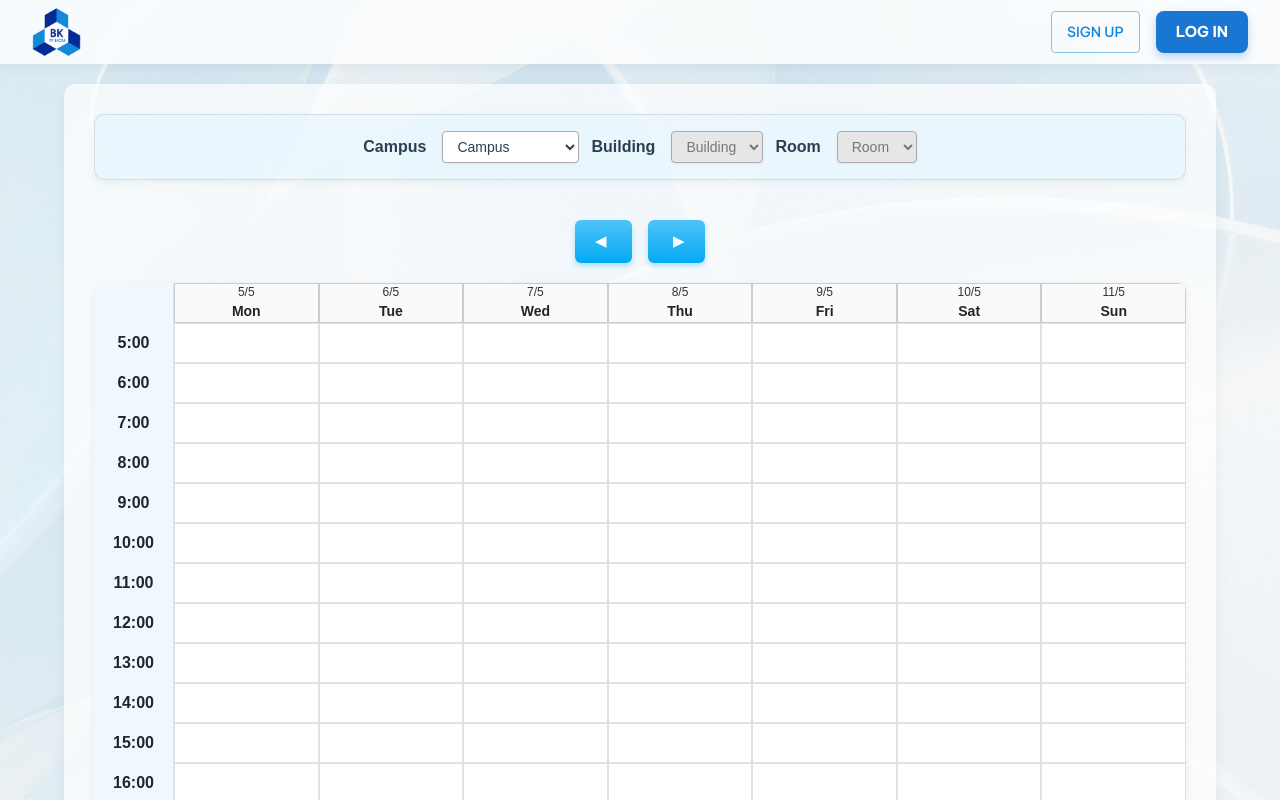
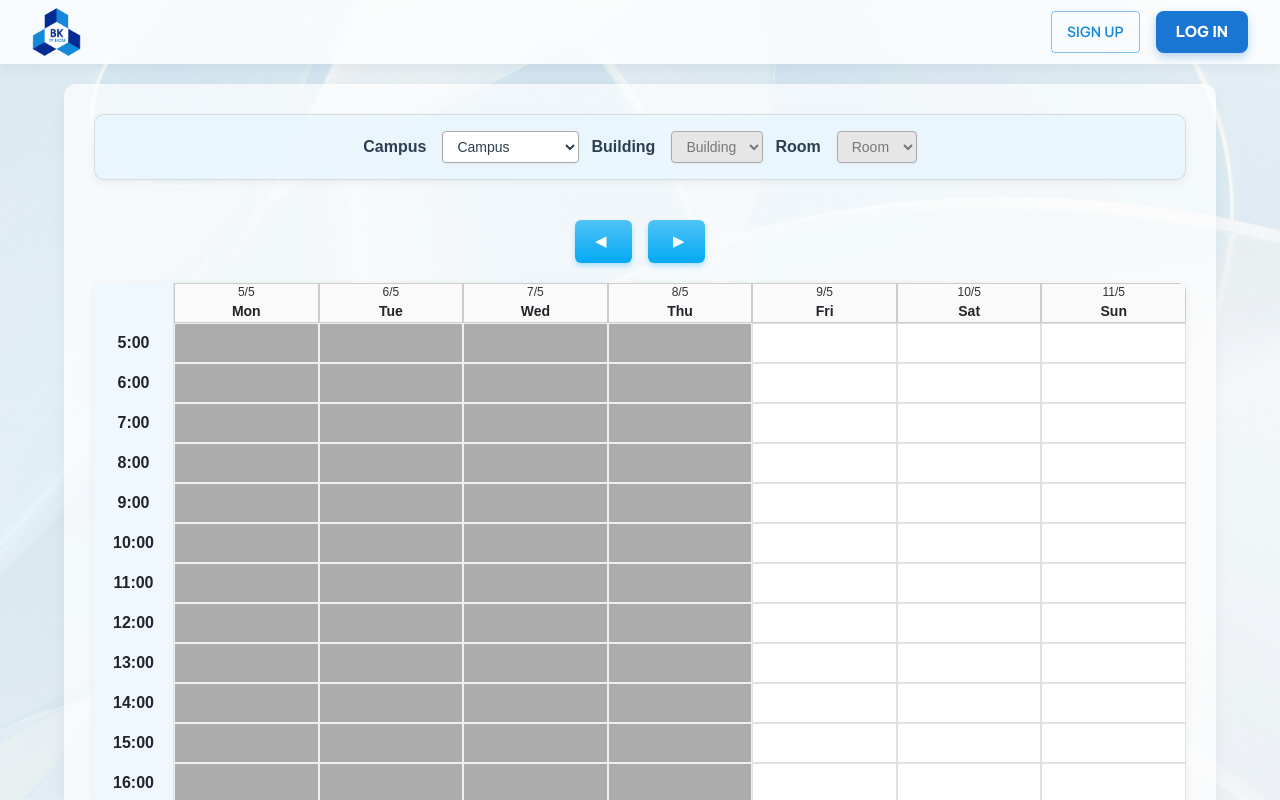
Before and after one commit to DucAnnee/ASE-Project-242, a React (Vite) app in the folder Frontend/: page /schedule in a window 1280 px wide. Shown: the top 800 px of the page. Built offline with nearby package versions, Linux system fonts and the light colour scheme.

Commit message:
feat: implement disabled time slot in the past

```diff
--- a/Frontend/src/pages/BookingHistory.jsx
+++ b/Frontend/src/pages/BookingHistory.jsx
@@ -35,7 +35,7 @@ export default function BookingHistory() {
     const fetchBookingHistory = async () => {
       setLoading(true);
       try {
-        console.log(userInfo.username);
+        // console.log(userInfo.username);
         const res = await api.post(
           "/api/booking/userBookings",
           {
@@ -54,7 +54,7 @@ export default function BookingHistory() {
           const start = new Date(booking.start_time);
           const end = new Date(booking.end_time);
 
-          console.log(start.toLocaleDateString("sv-SE"));
+          // console.log(start.toLocaleDateString("sv-SE"));
 
           return {
             campus: meta.campus || "Unknown",
@@ -94,6 +94,7 @@ export default function BookingHistory() {
         ([id, value]) => value.building === selectedBooking.building,
       );
       if (!buildingEntry) {
+        toast.dismiss();
         toast.error("Building ID not found.");
         return;
       }
@@ -107,7 +108,7 @@ export default function BookingHistory() {
       });
 
       const room_id = roomIdRes.data.room_id;
-      console.log("Room ID:", room_id);
+      // console.log("Room ID:", room_id);
 
       const parseTime12 = (timeStr) => {
         const [hourMin, period] = timeStr.split(" ");
@@ -140,16 +141,17 @@ export default function BookingHistory() {
         end_time: end.toISOString(),
       });
 
-      console.log("Cancel response:", res.data);
+      // console.log("Cancel response:", res.data);
+      toast.dismiss();
       toast.success("Booking cancelled successfully");
       console.log("Booking cancelled successfully");
       setRefreshFlag((v) => v + 1);
     } catch (err) {
       console.error("Error canceling booking:", err);
+      toast.dismiss();
       toast.error("Failed to cancel booking");
       setOpenConfirmDialog(false);
       setSelectedBooking(null);
-      toast.error("Failed to cancel booking");
     }
   };
   const columns = [
@@ -176,9 +178,25 @@ export default function BookingHistory() {
       flex: 2,
       sortable: false,
       filterable: false,
+
       renderCell: (params) => {
-        const isFutureBooking = params.row.date > currentDate;
         const isCancelled = params.row.status === "cancelled";
+
+        // Extract and parse start time (e.g., "05:00 PM")
+        const [startTimeStr] = params.row.time.split("–").map((s) => s.trim());
+        const [startTime, period] = startTimeStr.split(" ");
+        let [hour, minute] = startTime.split(":").map(Number);
+        if (period === "PM" && hour !== 12) hour += 12;
+        if (period === "AM" && hour === 12) hour = 0;
+
+        // Parse date string (e.g., "2025-05-23")
+        const [year, month, day] = params.row.date.split("-").map(Number);
+
+        // Construct booking start Date
+        const bookingStart = new Date(year, month - 1, day, hour, minute);
+        const now = new Date();
+
+        const isFutureBooking = bookingStart > now;
 
         if (isCancelled) {
           return (
--- a/Frontend/src/pages/Schedule.jsx
+++ b/Frontend/src/pages/Schedule.jsx
@@ -63,6 +63,7 @@ export default function Schedule() {
           ([id, value]) => value.building === building,
         );
         if (!buildingEntry) {
+          toast.dismiss();
           toast.error("Building ID not found.");
           return;
         }
@@ -121,6 +122,7 @@ export default function Schedule() {
         setBookingDetails(details);
       } catch (err) {
         console.error(err);
+        toast.dismiss();
         toast.error("Failed to load bookings");
       }
       setLoading(false);
@@ -137,11 +139,13 @@ export default function Schedule() {
     const slot = `${slotDate}-${dayLabel}-${hour}`;
 
     if (bookedSlots.includes(slot)) {
+      toast.dismiss();
       toast.warn("This time has been reserved by someone else.");
       return;
     }
     if (!canBook) return;
     if (!room) {
+      toast.dismiss();
       toast.warn("Please select a room first");
       return;
     }
@@ -162,7 +166,7 @@ export default function Schedule() {
     setShowModal(false);
 
     try {
-      console.log("Booking slots:", selectedSlots);
+      // console.log("Booking slots:", selectedSlots);
 
       // goup selected slots
       const slotsByDay = {};
@@ -172,7 +176,7 @@ export default function Schedule() {
         if (!slotsByDay[dayKey]) slotsByDay[dayKey] = [];
         slotsByDay[dayKey].push(parseInt(time.split(":")[0]));
       });
-      console.log(slotsByDay);
+      // console.log(slotsByDay);
 
       const bookingRequests = [];
 
@@ -193,7 +197,7 @@ export default function Schedule() {
         }
         bookingRequests.push({ d, m, s, e });
       });
-      console.log("Booking requests:", bookingRequests);
+      // console.log("Booking requests:", bookingRequests);
 
       // send booking requests for each continuous range
       // i want to kms
@@ -226,11 +230,13 @@ export default function Schedule() {
         }),
       );
 
+      toast.dismiss();
       toast.success("Successfully booked!");
       setSelectedSlots([]);
       setRefreshFlag((v) => 1);
     } catch (err) {
       console.error(err);
+      toast.dismiss();
       toast.error(err.response?.data?.error || "Booking failed");
     }
   };
@@ -358,16 +364,36 @@ export default function Schedule() {
                         const isBooked = bookedSlots.includes(slot);
                         const details = bookingDetails[slot];
                         const isEarly = parseInt(hour) <= 7;
+
+                        const now = new Date();
+                        const slotHour = parseInt(hour.split(":")[0]);
+                        const isPastDate =
+                          d <
+                          new Date(
+                            now.getFullYear(),
+                            now.getMonth(),
+                            now.getDate(),
+                          );
+                        const isSameDay =
+                          d.toDateString() === now.toDateString();
+                        const isPastHour =
+                          isSameDay && slotHour <= now.getHours();
+                        const isDisabled = isPastDate || isPastHour;
+
                         const tipCls = `${styles.tooltipContainer} ${
                           isEarly ? styles.tooltipContainerBottom : ""
                         }`;
+
                         return (
                           <div
                             key={slot}
                             className={`${styles.slotCell} ${
                               isSelected ? styles.selected : ""
-                            } ${isBooked ? styles.booked : ""}`}
-                            onClick={() => handleSlotClick(dayLabel, hour, d)}
+                            } ${isBooked ? styles.booked : ""} ${isDisabled ? styles.disabled : ""}`}
+                            onClick={() => {
+                              if (!isDisabled)
+                                handleSlotClick(dayLabel, hour, d);
+                            }}
                           >
                             {isBooked && details && (
                               <div className={tipCls}>
--- a/Frontend/src/styles/Schedule.module.css
+++ b/Frontend/src/styles/Schedule.module.css
@@ -596,3 +596,9 @@
   max-width: 200px;   /* optional max size */
   height: auto;
 }
+
+.disabled {
+  pointer-events: none;
+  opacity: 0.5;
+  background-color: #5b5b5b;
+}
```
